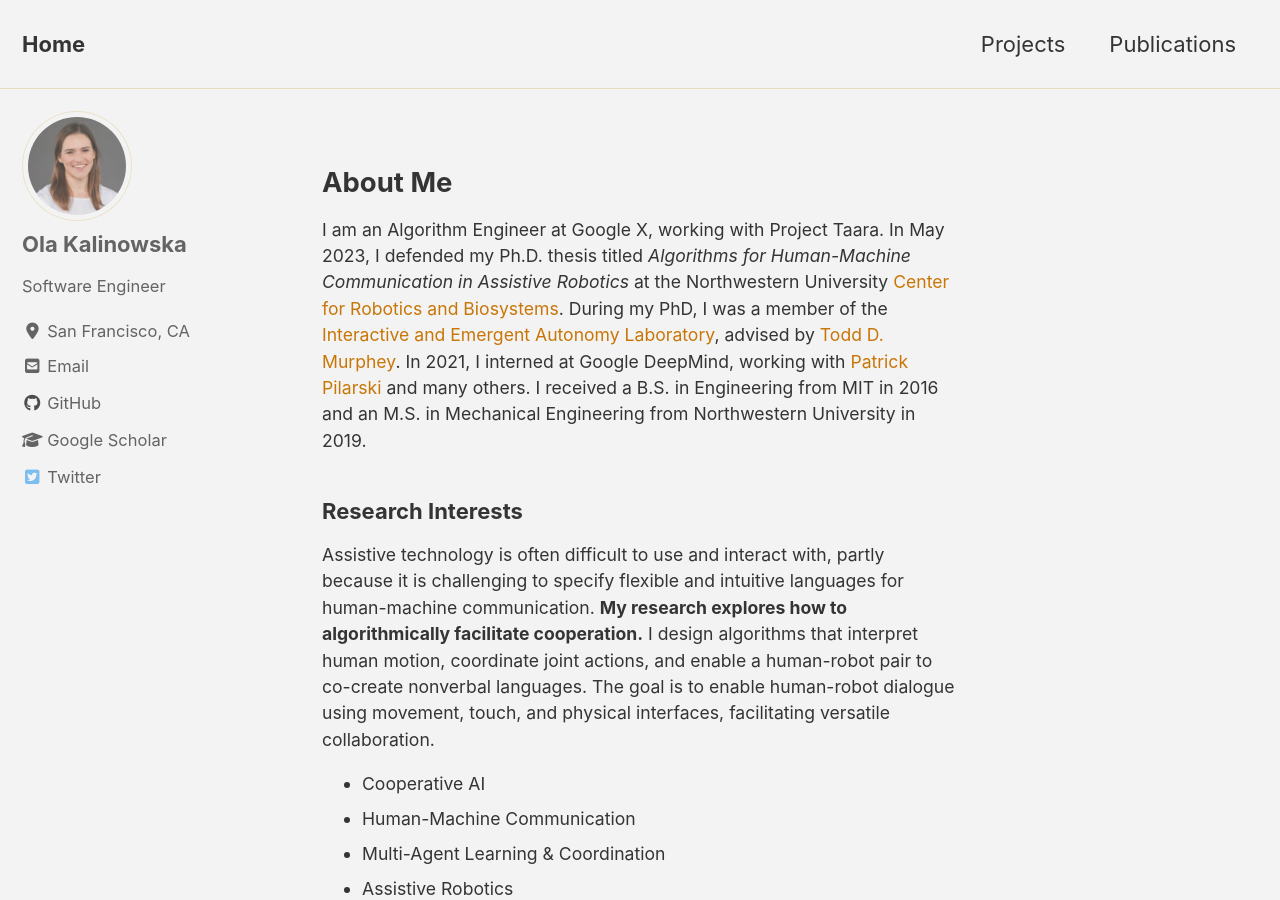
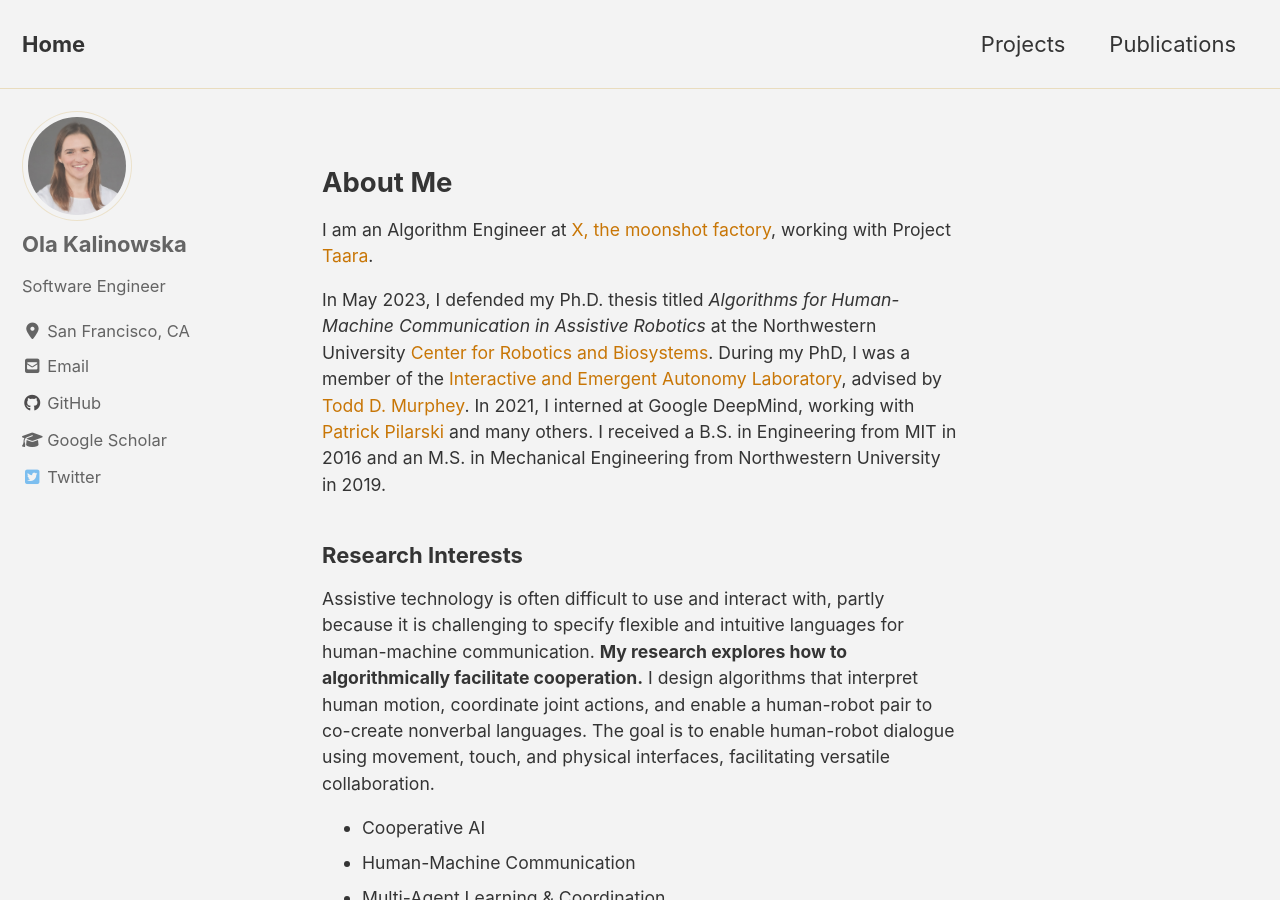
Before and after one commit to olakali/olakali.github.io, a Jekyll site: the page built from index.html, in a window 1280 px wide and 900 px high. Built offline with Jekyll 4.4.1, drawn with Linux system fonts in a browser that asks for light colours; cached includes are drawn as plain includes; nearby versions of some CDN libraries; the list of posts is cut into pages by our own code.

Commit message:
Update index.html

```diff
--- a/index.html
+++ b/index.html
@@ -8,7 +8,9 @@
 
 <h2>About Me</h2>
 
-  <p style="font-size: 80%">I am an Algorithm Engineer at Google X, working with Project Taara. In May 2023, I defended my Ph.D. thesis titled <i>Algorithms for Human-Machine Communication in Assistive Robotics</i> at the Northwestern University <a href="https://robotics.northwestern.edu/" style="color:#C87606">Center for Robotics and Biosystems</a>. During my PhD, I was a member of the <a href="https://murpheylab.github.io/" style="color:#C87606">Interactive and Emergent Autonomy Laboratory</a>, advised by <a href="https://www.mccormick.northwestern.edu/research-faculty/directory/profiles/murphey-todd.html" style="color:#C87606">Todd D. Murphey</a>. In 2021, I interned at Google DeepMind, working with <a href="https://sites.ualberta.ca/~pilarski/" style="color:#C87606">Patrick Pilarski</a> and many others. I received a B.S. in Engineering from MIT in 2016 and an M.S. in Mechanical Engineering from Northwestern University in 2019. </p>
+  <p style="font-size: 80%">I am an Algorithm Engineer at <a href="https://x.company/" style="color:#C87606">X, the moonshot factory</a>, working with Project <a href="https://x.company/projects/taara/" style="color:#C87606">Taara</a>. </p>
+
+  <p style="font-size: 80%">In May 2023, I defended my Ph.D. thesis titled <i>Algorithms for Human-Machine Communication in Assistive Robotics</i> at the Northwestern University <a href="https://robotics.northwestern.edu/" style="color:#C87606">Center for Robotics and Biosystems</a>. During my PhD, I was a member of the <a href="https://murpheylab.github.io/" style="color:#C87606">Interactive and Emergent Autonomy Laboratory</a>, advised by <a href="https://www.mccormick.northwestern.edu/research-faculty/directory/profiles/murphey-todd.html" style="color:#C87606">Todd D. Murphey</a>. In 2021, I interned at Google DeepMind, working with <a href="https://sites.ualberta.ca/~pilarski/" style="color:#C87606">Patrick Pilarski</a> and many others. I received a B.S. in Engineering from MIT in 2016 and an M.S. in Mechanical Engineering from Northwestern University in 2019. </p>
 
   <h3>Research Interests</h3>
   <p style="font-size: 80%">
```
